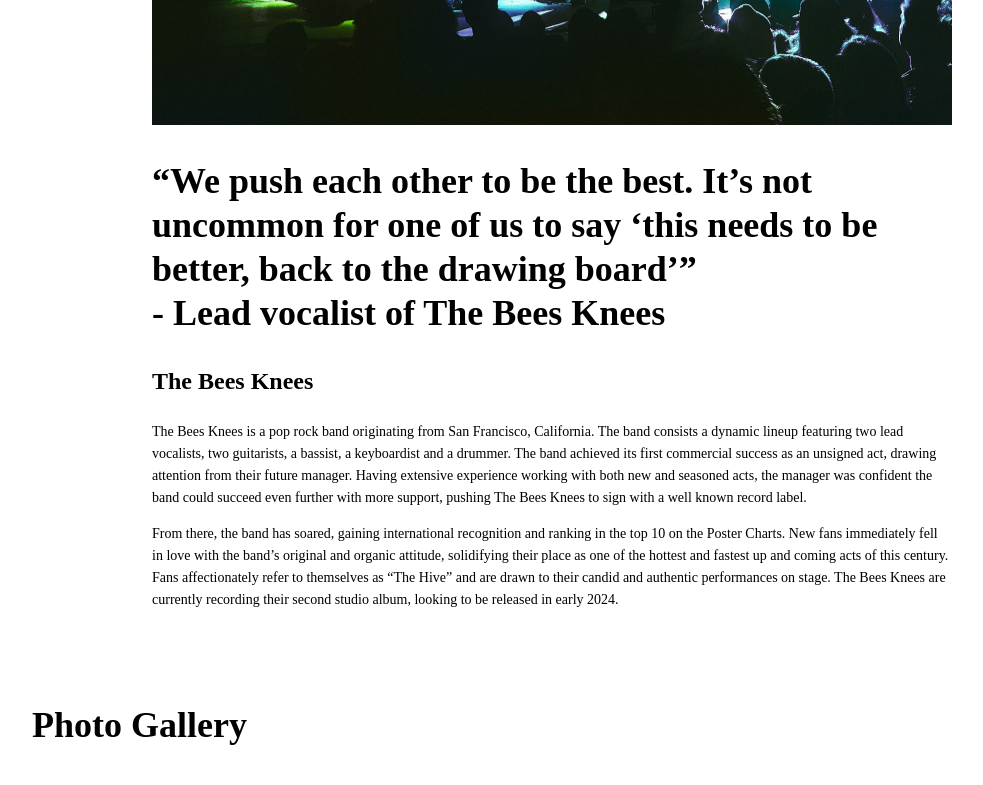
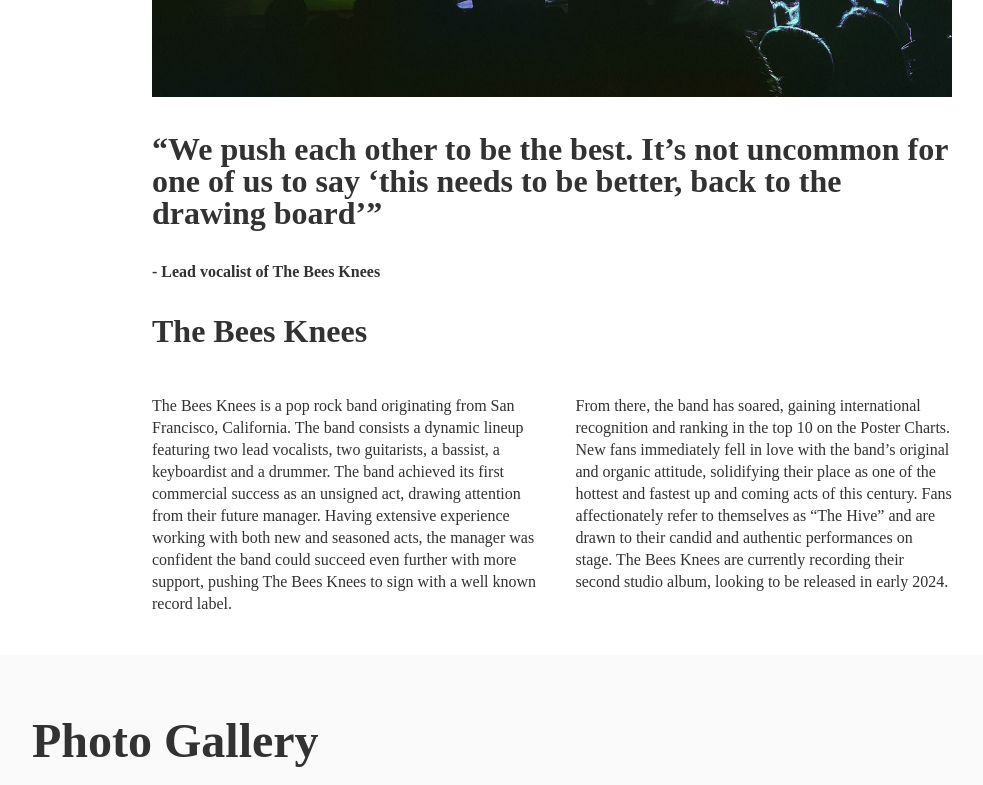
Before and after one commit to Green-Eggs-And-SAM/Sam-Alexander-Bandsite, a plain HTML site: page index.html in a window 1280 px wide. Shown: the part 1180-1965 px from the top of the page, without its empty margins (88-1071 px from the left). Drawn offline with Linux system fonts and the light colour scheme.

Commit message:
Avenir font imported, margins adjusted

```diff
--- a/index.html
+++ b/index.html
@@ -11,57 +11,60 @@
             <article class="page-header__wrapper">
                 <h3 class="page-header__title">Bandsite</h3>
                 <nav class="page-header__nav">
-                    <h3 class="page-header__nav--link page-header__nav--active">
+                    <h4 class="page-header__nav--link page-header__nav--active">
                         Biography
-                    </h3>
-                    <h3 class="page-header__nav--link">Shows</h3>
+                    </h4>
+                    <h4 class="page-header__nav--link">Shows</h4>
                 </nav>
             </article>
         </header>
 
         <main>
-            <article class="band">
-                <h1 class="band__title">The Bees Knees</h1>
+            <article class="hero">
+                <h1 class="hero__title">The Bees Knees</h1>
             </article>
 
             <section class="about">
-                <h1>About the Musicians</h1>
+                <h2>About the Musicians</h2>
                 <div class="about__narrow-margins">
                     <img src="/assets/images/band.jpg" alt="band" />
-                    <h2 class="About__Quote">
+                    <h3 class="About__Quote">
                         “We push each other to be the best. It’s not uncommon
                         for one of us to say ‘this needs to be better, back to
-                        the drawing board’” <br />
-                        - Lead vocalist of The Bees Knees
-                    </h2>
+                        the drawing board’”
+                    </h3>
+                    <h5>- Lead vocalist of The Bees Knees</h5>
 
                     <h3>The Bees Knees</h3>
-
-                    <p>
-                        The Bees Knees is a pop rock band originating from San
-                        Francisco, California. The band consists a dynamic
-                        lineup featuring two lead vocalists, two guitarists, a
-                        bassist, a keyboardist and a drummer. The band achieved
-                        its first commercial success as an unsigned act, drawing
-                        attention from their future manager. Having extensive
-                        experience working with both new and seasoned acts, the
-                        manager was confident the band could succeed even
-                        further with more support, pushing The Bees Knees to
-                        sign with a well known record label.
-                    </p>
-
-                    <p>
-                        From there, the band has soared, gaining international
-                        recognition and ranking in the top 10 on the Poster
-                        Charts. New fans immediately fell in love with the
-                        band’s original and organic attitude, solidifying their
-                        place as one of the hottest and fastest up and coming
-                        acts of this century. Fans affectionately refer to
-                        themselves as “The Hive” and are drawn to their candid
-                        and authentic performances on stage. The Bees Knees are
-                        currently recording their second studio album, looking
-                        to be released in early 2024.
-                    </p>
+                    <article class="about__story">
+                        <p ">
+                            The Bees Knees is a pop rock band originating from
+                            San Francisco, California. The band consists a
+                            dynamic lineup featuring two lead vocalists, two
+                            guitarists, a bassist, a keyboardist and a drummer.
+                            The band achieved its first commercial success as an
+                            unsigned act, drawing attention from their future
+                            manager. Having extensive experience working with
+                            both new and seasoned acts, the manager was
+                            confident the band could succeed even further with
+                            more support, pushing The Bees Knees to sign with a
+                            well known record label.
+                        </p>
+                        <div class="about__story--gutter"></div>
+                        <p>
+                            From there, the band has soared, gaining
+                            international recognition and ranking in the top 10
+                            on the Poster Charts. New fans immediately fell in
+                            love with the band’s original and organic attitude,
+                            solidifying their place as one of the hottest and
+                            fastest up and coming acts of this century. Fans
+                            affectionately refer to themselves as “The Hive” and
+                            are drawn to their candid and authentic performances
+                            on stage. The Bees Knees are currently recording
+                            their second studio album, looking to be released in
+                            early 2024.
+                        </p>
+                    </article>
                 </div>
             </section>
 
--- a/styles/_font-sizes.scss
+++ b/styles/_font-styles.scss
@@ -1,47 +1,47 @@
-//FONT SIZES HAVE BEEN DESIGNED TO MATCH MOCKUPS
+//FONT SIZES HAVE BEEN PRIORITIZED TO MATCH MOCKUPS
 
 // Desktop and Tables sizes
 
 //h1
 @mixin Page-Header-Font__Desktop-Tablet {
-    font-size: 60px;
+    font-size: 3.75rem;
     line-height: 68px;
-    font-weight: 700;
+    // font-weight: 700;
 }
 
 //h2
 @mixin Section-Header-Font__Desktop-Tablet {
-    font-size: 36px;
+    font-size: 3rem;
     line-height: 44px;
-    font-weight: 700;
+    // font-weight: 700;
 }
 
 //h3
 @mixin Subheader-Font__Desktop-Tablet {
-    font-size: 24px;
+    font-size: 2rem;
     line-height: 32px;
-    font-weight: 600;
+    // font-weight: 600;
 }
 
 //h4
 @mixin Footer-Copy__Desktop-Tablet {
-    font-size: 14px;
+    font-size: 1.75rem;
     line-height: 20px;
-    font-weight: 400;
+    // font-weight: 400;
 }
 
 //h5
 @mixin Body-Bold__Desktop-Tablet {
-    font-size: 14px;
+    font-size: 1rem;
     line-height: 22px;
-    font-weight: 700;
+    // font-weight: 700;
 }
 
 //p
 @mixin Body-Copy__Desktop-Tablet {
-    font-size: 14px;
+    font-size: 1rem;
     line-height: 22px;
-    font-weight: 400;
+    // font-weight: 400;
 }
 
 // Mobile sizes
@@ -50,40 +50,40 @@
 @mixin Page-Header-Font__Mobile {
     font-size: 24px;
     line-height: 32px;
-    font-weight: 700;
+    // font-weight: 700;
 }
 
 //h2
 @mixin Section-Header-Font__Mobile {
     font-size: 24px;
     line-height: 32px;
-    font-weight: 700;
+    // font-weight: 700;
 }
 
 //h3
 @mixin Subheader-Font__Mobile {
     font-size: 14px;
     line-height: 22px;
-    font-weight: 600;
+    // font-weight: 600;
 }
 
 //h4
 @mixin Footer-Copy__Mobile {
     font-size: 13px;
     line-height: 18px;
-    font-weight: 400;
+    // font-weight: 400;
 }
 
 //h5
 @mixin Body-Bold__Mobile {
     font-size: 13px;
     line-height: 18px;
-    font-weight: 700;
+    // font-weight: 700;
 }
 
 //p
 @mixin Body-Copy__Mobile {
     font-size: 13px;
     line-height: 18px;
-    font-weight: 400;
+    // font-weight: 400;
 }
--- a/styles/bio.scss
+++ b/styles/bio.scss
@@ -1,19 +1,40 @@
-@use './font-sizes' as *;
+@use './font-styles' as *;
 @use './variables' as *;
+
+@font-face {
+    font-family: 'Avenir';
+    src: url('../assets/fonts/AvenirNextLTPro-Regular.otf') format('otf');
+    font-weight: 400;
+}
+
+@font-face {
+    font-family: 'Avenir';
+    src: url('../assets/fonts/AvenirNextLTPro-Demi.otf') format('otf');
+    font-weight: 600;
+}
+
+@font-face {
+    font-family: 'Avenir';
+    src: url('../assets/fonts/AvenirNextLTPro-Bold.otf') format('otf');
+    font-weight: 700;
+}
 
 * {
     // border: 1px dotted green;
 
     box-sizing: border-box;
+    // font-family: 'Times New Roman', Times, serif;
 } /*# sourceMappingURL=bio.css.map */
 
 body {
     margin: 0;
-    font-family: Avenir;
+    // font-family: Cambria;
 }
 
 //Page Header
 h1 {
+    font-family: 'Avenir';
+    font-weight: 700;
     @include Page-Header-Font__Mobile;
     @include tablet {
         @include Page-Header-Font__Desktop-Tablet;
@@ -22,6 +43,8 @@ h1 {
 
 //Section Header
 h2 {
+    font-family: 'Avenir';
+    font-weight: 700;
     @include Section-Header-Font__Mobile;
     @include tablet {
         @include Section-Header-Font__Desktop-Tablet;
@@ -30,6 +53,8 @@ h2 {
 
 //Sub Header
 h3 {
+    font-family: 'Avenir';
+    font-weight: 600;
     @include Subheader-Font__Mobile;
     @include tablet {
         @include Subheader-Font__Desktop-Tablet;
@@ -38,6 +63,8 @@ h3 {
 
 //Footer Copy
 h4 {
+    font-family: 'Avenir';
+    font-weight: 400;
     @include Footer-Copy__Mobile;
     @include tablet {
         @include Footer-Copy__Desktop-Tablet;
@@ -46,6 +73,8 @@ h4 {
 
 //Labels and buttons
 h5 {
+    font-family: 'Avenir';
+    font-weight: 600;
     @include Body-Bold__Mobile;
     @include tablet {
         @include Body-Bold__Desktop-Tablet;
@@ -54,6 +83,8 @@ h5 {
 
 //Body
 p {
+    font-family: 'Avenir';
+    font-weight: 400;
     @include Body-Copy__Mobile;
     @include tablet {
         @include Body-Copy__Desktop-Tablet;
@@ -65,7 +96,7 @@ img {
 }
 
 .page-header {
-    background-color: black;
+    background-color: $bandsite-black;
     color: white;
     display: block;
 
@@ -137,7 +168,7 @@ img {
     }
 }
 
-.band {
+.hero {
     padding: 0;
     background-image: url('/assets/images/hero-bio.jpg');
     background-size: cover;
@@ -165,6 +196,7 @@ img {
 
 .about {
     padding: 24px;
+    color: $bandsite-black;
     @include tablet {
         @include tablet-padding;
     }
@@ -182,6 +214,18 @@ img {
             @include desktop-padding;
         }
     }
+    &__story {
+        @include tablet {
+            display: flex;
+            flex-direction: row;
+        }
+
+        &--gutter {
+            @include tablet {
+                padding: 15px;
+            }
+        }
+    }
 }
 
 .photo-gallery {
@@ -189,7 +233,8 @@ img {
     display: flex;
     flex-direction: column;
     justify-content: center;
-
+    background-color: $alabaster;
+    color: $bandsite-black;
     @include tablet {
         @include tablet-padding;
     }
```
Also changed, not shown: assets/fonts/Alternative files/AvenirNextLTPro.ttf (added), assets/fonts/Alternative files/AvenirNextLTProBold.ttf (added), assets/fonts/Alternative files/AvenirNextLTProDemi.ttf (added), assets/fonts/AvenirNextLTPro-Bold.otf (added), assets/fonts/AvenirNextLTPro-Demi.otf (added), assets/fonts/AvenirNextLTPro-Regular.otf (added), styles/bio.css, 1 other file.
